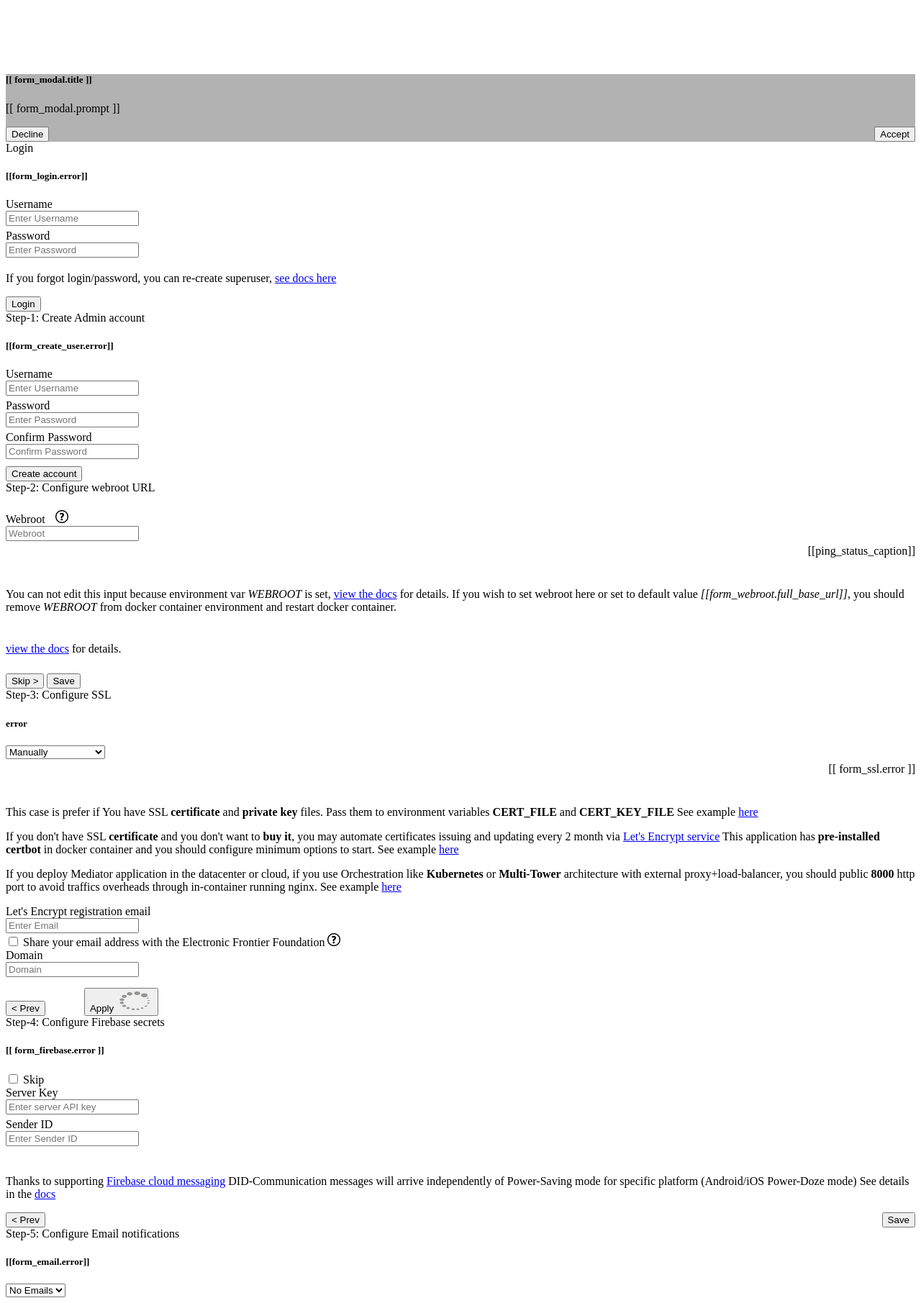
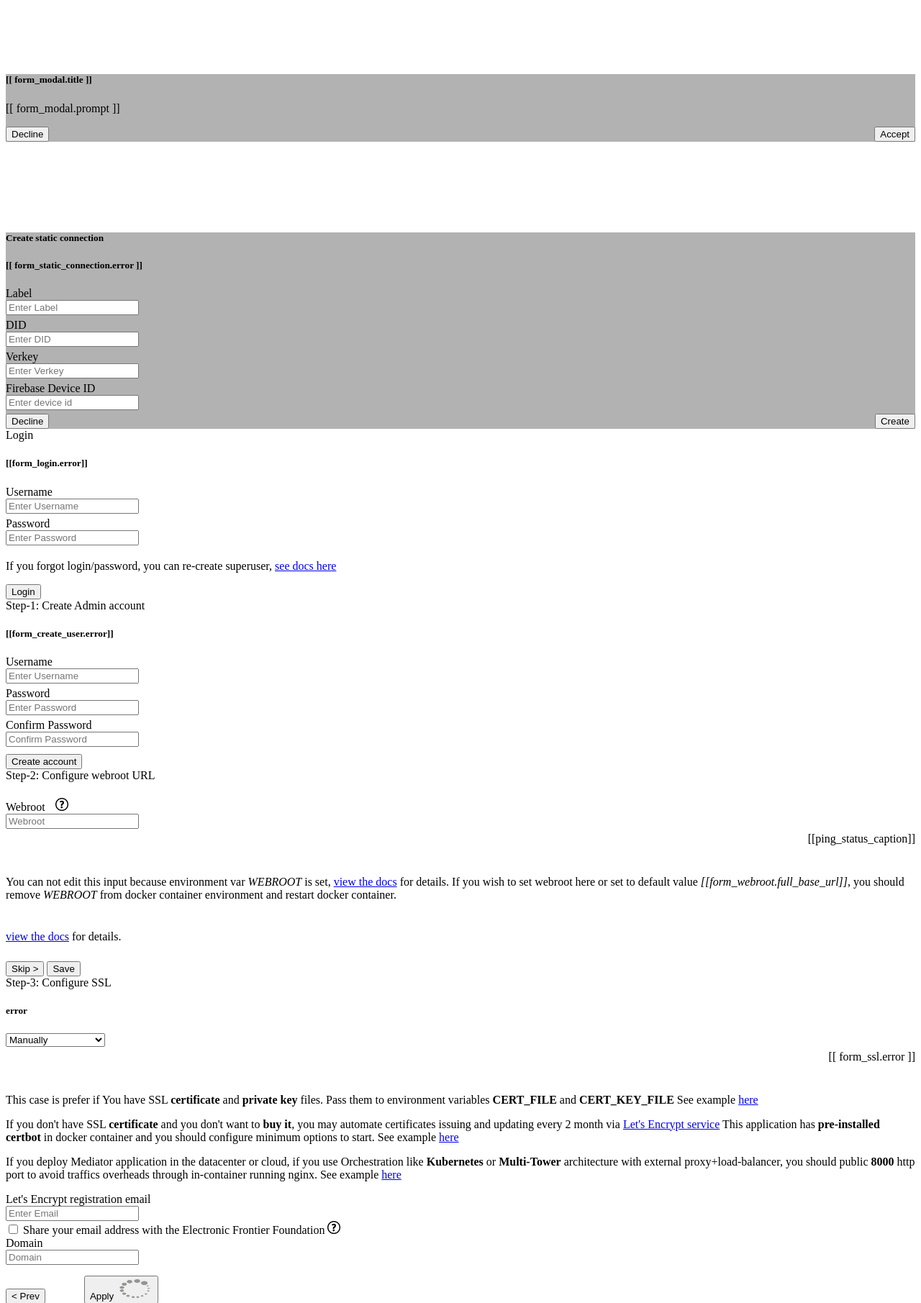
Before and after one commit to Sirius-social/didcomm-mediator, a Python web app: template app/templates/admin.html in a window 1280 px wide. Shown: the part 159-1970 px from the top of the page at 72% size. Run offline with Jinja, Linux system fonts and the light colour scheme; the template is opened without the code that fills it: most values are stand-ins (such as "Sample title", 1, 10 or a date in 2020).

Commit message:
refactoring

```diff
--- a/app/templates/admin.html
+++ b/app/templates/admin.html
@@ -44,7 +44,7 @@
 <!-- Mashead header-->
 <header class="masthead" id="app">
 
-    <!--   Modal -------->
+    <!-- Prompt  Modal -------->
     <div class="modal" id="form-modal" style="background-color: rgba(0,0,0,0.3)" tabindex="-1" role="dialog" aria-labelledby="original" aria-hidden="true">
       <div class="modal-dialog modal-md" role="document" style="margin-top:10%;">
         <div class="modal-content">
@@ -59,6 +59,22 @@
         </div>
       </div>
     </div>
+    <!-- Create static connection Modal -------->
+    <div class="modal" id="create-conn-modal" style="background-color: rgba(0,0,0,0.3)" tabindex="-1" role="dialog" aria-labelledby="original" aria-hidden="true">
+      <div class="modal-dialog modal-md" role="document" style="margin-top:10%;">
+        <div class="modal-content">
+          <div class="modal-header">
+            <h5 class="text-primary modal-title" >Create static connection</h5>
+          </div>
+          <div class="modal-body">
+              {% include 'forms/static_connection.html' %}
+              <button @click="close_create_static_conn_modal" class="btn btn-primary">Decline</button>
+              <button @click="create_static_conn" class="btn btn-danger" style="float: right;">Create</button>
+          </div>
+        </div>
+      </div>
+    </div>
+
 
     <div class="container px-5">
         <div class="row gx-5 align-items-center">
@@ -204,7 +220,7 @@
                                         <div class="col-6">
                                             {% include 'forms/connections.html' %}
                                         </div>
-                                        <div class="col">
+                                        <div class="col-4">
                                             {% include 'forms/connection.details.html' %}
                                         </div>
                                     </div>
@@ -334,6 +350,13 @@
                 title: '',
                 prompt: '',
                 accept_cb: null
+            },
+            form_static_connection: {
+                error: '',
+                did: '',
+                verkey: '',
+                label: '',
+                fcm_device_id: ''
             }
         },
         methods: {
@@ -538,6 +561,35 @@
                         this.pairwise_cache.current_page -= 1;
                     }
                 }
+            },
+            open_create_static_conn_modal: function(){
+                this.form_static_connection.error = '';
+                this.form_static_connection.did = '';
+                this.form_static_connection.verkey = '';
+                this.form_static_connection.label = '';
+                $('#create-conn-modal').show();
+            },
+            close_create_static_conn_modal: function(){
+                $('#create-conn-modal').hide();
+            },
+            create_static_conn: function(){
+                let url = '{{ base_url }}' + '/create_static_connection';
+                let self = this;
+                axios.post(
+                    url, {
+                        label: self.form_static_connection.label,
+                        did: self.form_static_connection.did,
+                        verkey: self.form_static_connection.verkey
+                    }
+                ).then(function (response) {
+                    console.log('======== SUCCESS ========')
+                    console.log(response);
+                }).catch(function (error) {
+                    let detail = error.data.detail
+                    self.form_static_connection.error = detail;
+                    console.log('======== ERROR ========')
+                    console.log(error.data);
+                });
             }
         },
         computed: {
@@ -564,7 +616,7 @@
                     let self = this;
                     axios.post(
                         url, {
-                            search: this.pairwise_search,
+                            //search: this.pairwise_search,
                         }
                     ).then(function (response) {
                         console.log('======== SUCCESS ========')
@@ -671,10 +723,10 @@
         },
         watch: {
             pairwise_search: function(new_val, old_val){
-                if (new_val.length > 1) {
+                if (new_val.length) {
                     this.pairwise_cache.filtered_total = null;
                     this.pairwise_cache.current_page = 1;
-                    //this.pairwise_details = null;
+                    this.pairwise_details = null;
                 }
             }
         }
--- a/app/templates/forms/connection.details.html
+++ b/app/templates/forms/connection.details.html
@@ -1,5 +1,5 @@
 <form class="form-inline">
-  <h4 style="margin-top: 60px;">Connection metadata</h4>
+  <h4 style="margin-top: 60px;">Connection DIDDoc</h4>
   <div>
       <pre>[[ pretty_connection_details ]]</pre>
   </div>
--- a/app/templates/forms/connections.html
+++ b/app/templates/forms/connections.html
@@ -1,6 +1,6 @@
 <form class="form-inline">
   <div class="form-group mx-sm-3 mb-2" style="margin-top: 10px;">
-    <button @click.prevent="" class="btn btn-primary" style="float: right;" title="Add static connection">+</button>
+    <button @click.prevent="open_create_static_conn_modal" class="btn btn-primary" style="float: right;" title="Add static connection">+</button>
     <label for="connections-search" class="sr-only">Search connections by Label (2 symbols and more)</label>
     <input v-model="pairwise_search" type="text" class="form-control" id="connections-search" placeholder="Enter search text..." style="width: 50%;">
   </div>
--- /dev/null
+++ b/app/templates/forms/static_connection.html
@@ -0,0 +1,57 @@
+<form class="form-horizontal" method="post" action="#">
+    <h5 v-if="form_static_connection.error" class="text-danger">[[ form_static_connection.error ]]</h5>
+
+    <div class="form-group" style="margin-bottom: 5px;">
+        <label class="fw-light" for="conn_label" class="cols-sm-2 control-label">Label</label>
+        <div class="cols-sm-10">
+            <div class="input-group">
+                <span class="input-group-addon"><i class="fa fa-users fa" aria-hidden="true"></i></span>
+                <input
+                        v-model="form_static_connection.label"  type="text" class="form-control"
+                        name="conn_label" id="conn_label" placeholder="Enter Label"
+                />
+            </div>
+        </div>
+    </div>
+
+    <div class="form-group" style="margin-bottom: 5px;">
+        <label class="fw-light" for="conn_did" class="cols-sm-2 control-label">DID</label>
+        <div class="cols-sm-10">
+            <div class="input-group">
+                <span class="input-group-addon"><i class="fa fa-users fa" aria-hidden="true"></i></span>
+                <input
+                        v-model="form_static_connection.did"  type="text" class="form-control"
+                        name="conn_did" id="conn_did" placeholder="Enter DID"
+                />
+            </div>
+        </div>
+    </div>
+
+    <div class="form-group" style="margin-bottom: 5px;">
+        <label class="fw-light" for="conn_verkey" class="cols-sm-2 control-label">Verkey</label>
+        <div class="cols-sm-10">
+            <div class="input-group">
+                <span class="input-group-addon"><i class="fa fa-users fa" aria-hidden="true"></i></span>
+                <input
+                        v-model="form_static_connection.verkey"  type="text" class="form-control"
+                        name="conn_verkey" id="conn_verkey" placeholder="Enter Verkey"
+                />
+            </div>
+        </div>
+    </div>
+
+    <div class="form-group" style="margin-bottom: 5px;">
+        <label class="fw-light" for="conn_fcm_device_id" class="cols-sm-2 control-label">Firebase Device ID</label>
+        <div class="cols-sm-10">
+            <div class="input-group">
+                <span class="input-group-addon"><i class="fa fa-users fa" aria-hidden="true"></i></span>
+                <input
+                        v-model="form_static_connection.fcm_device_id"  type="text" class="form-control"
+                        name="conn_fcm_device_id" id="conn_fcm_device_id" placeholder="Enter device id"
+                />
+            </div>
+        </div>
+    </div>
+
+
+</form>
```
Also changed, not shown: app/internal/admin.py (+16 -3 lines), app/routers/utils.py (+57 -0 lines).
